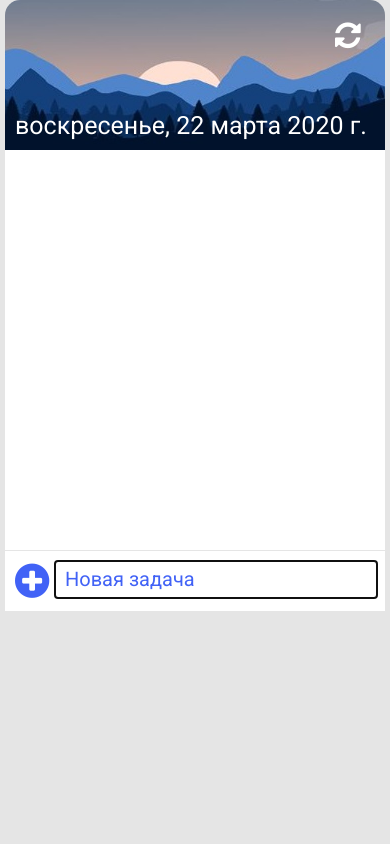
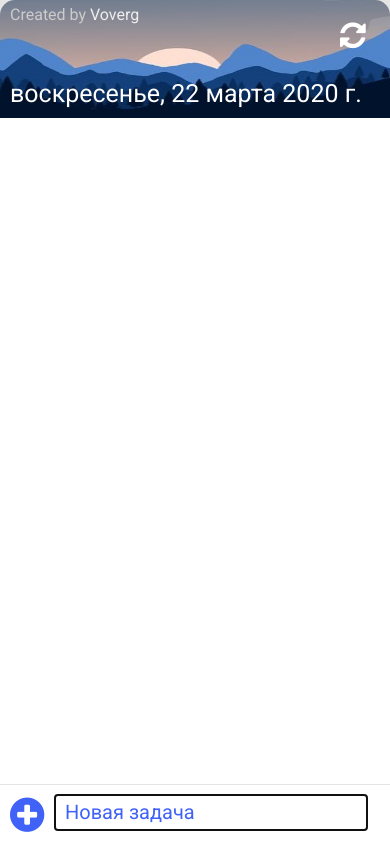
Before and after one commit to voverg/good-todo, a plain HTML site: page index.html in a window 390 px wide. Drawn offline with Linux system fonts and the light colour scheme.

Commit message:
Added responsive design

```diff
--- a/css/style.css
+++ b/css/style.css
@@ -1,3 +1,6 @@
+*, html, body {
+    box-sizing: border-box;
+}
 body {
     padding: 0;
     margin: 0;
@@ -7,20 +10,35 @@ body {
 
 /* ------------ container ------------ */
 .container {
+    display: flex;
+    flex-direction: column;
+    justify-content: space-between;
     padding: 0;
-    width:380px;
+    width: 700px;
+    height: 100vh;
     margin:0 auto;
+    /*overflow: hidden;*/
 }
 
 /* ------------ header ------------ */
 .header {
-    width: 380px;
+    width: 100%;
     height:150px;
     background-image: url('../img/bg.jpg');
     background-size: 100% 100%;
     background-repeat: no-repeat;
     border-radius: 15px 15px 0 0;
     position: relative;
+}
+.signature {
+    position: absolute;
+    top: 5px;
+    left: 10px;
+    color: #ccc;
+}
+.signature a {
+    text-decoration: none;
+    color: #eee;
 }
 .clear {
     width : 30px;
@@ -49,9 +67,8 @@ body {
 
 /* ------------ content ------------ */
 .content {
-    width:380px;
-    height: 400px;
-    max-height:450px;
+    width:100%;
+    height:100%;
     background-color: #FFF;
     overflow: auto;
 }
@@ -63,7 +80,7 @@ body {
     margin:0;
 }
 .item {
-    width:380px;
+    width:100%;
     /*height: 45px;*/
     min-height: 45px;
     position: relative;
@@ -113,8 +130,8 @@ body {
 /* ------------ add item ------------ */
 .add-to-do {
     position: relative;
-    width: 360px;
-    height:40px;
+    width: 100%;
+    height: 70px;
     background-color: #FFF;
     padding: 10px;
     border-top: 1px solid rgba(0, 0, 0, 0.1);
@@ -127,9 +144,9 @@ body {
 
 .add-to-do input {
     position: absolute;
-    left: 50px;
+    left: 55px;
     height: 35px;
-    width: 310px;
+    width: 90%;
     background-color: transparent;
     border: none;
     font-size: 20px;
@@ -155,3 +172,14 @@ body {
     font-family: 'Roboto', sans-serif;
     font-size: 20px;
 }
+
+
+/* -------------Responsive design ---------------*/
+@media (max-width: 720px) {
+    .container {
+        width: 100%;
+    }
+    .add-to-do input {
+        width: 80%;
+    }
+}
--- a/index.html
+++ b/index.html
@@ -5,9 +5,9 @@
     <meta name="viewport" content="width=device-width, initial-scale=1.0, shrink-to-fit=no">
     <meta name="description" content="Это простой список задач, написанный на html, css и чистом javascript.">
     <meta name="keywords" content="Some keywords">
-    <!-- <meta name="og:image" content="ToDo-logo-social.jpg"> -->
+    <meta name="og:image" content="img/social-todo.png">
     <title>Good Todo</title>
-    <link rel="shortcut icon" href="favicon.png" type="image/x-icon">
+    <link rel="shortcut icon" href="img/favicon.png" type="image/x-icon">
     <link href="https://fonts.googleapis.com/css?family=Roboto:300,300i,400,400i,700,700i&display=swap&subset=cyrillic" rel="stylesheet">
     <link rel="stylesheet" href="css/font-awesome.css">
     <link rel="stylesheet" href="css/style.css">
@@ -15,6 +15,9 @@
 <body>
     <div class="container">
         <div class="header">
+            <div class="signature">
+                Created by <a href="https://github.com/voverg" target="_blank">Voverg</a>
+            </div>
             <div class="clear">
                 <i class="fa fa-refresh"></i>
             </div>
```
Also changed, not shown: img/favicon.png (renamed from favicon.png), img/social-todo.png (added).
